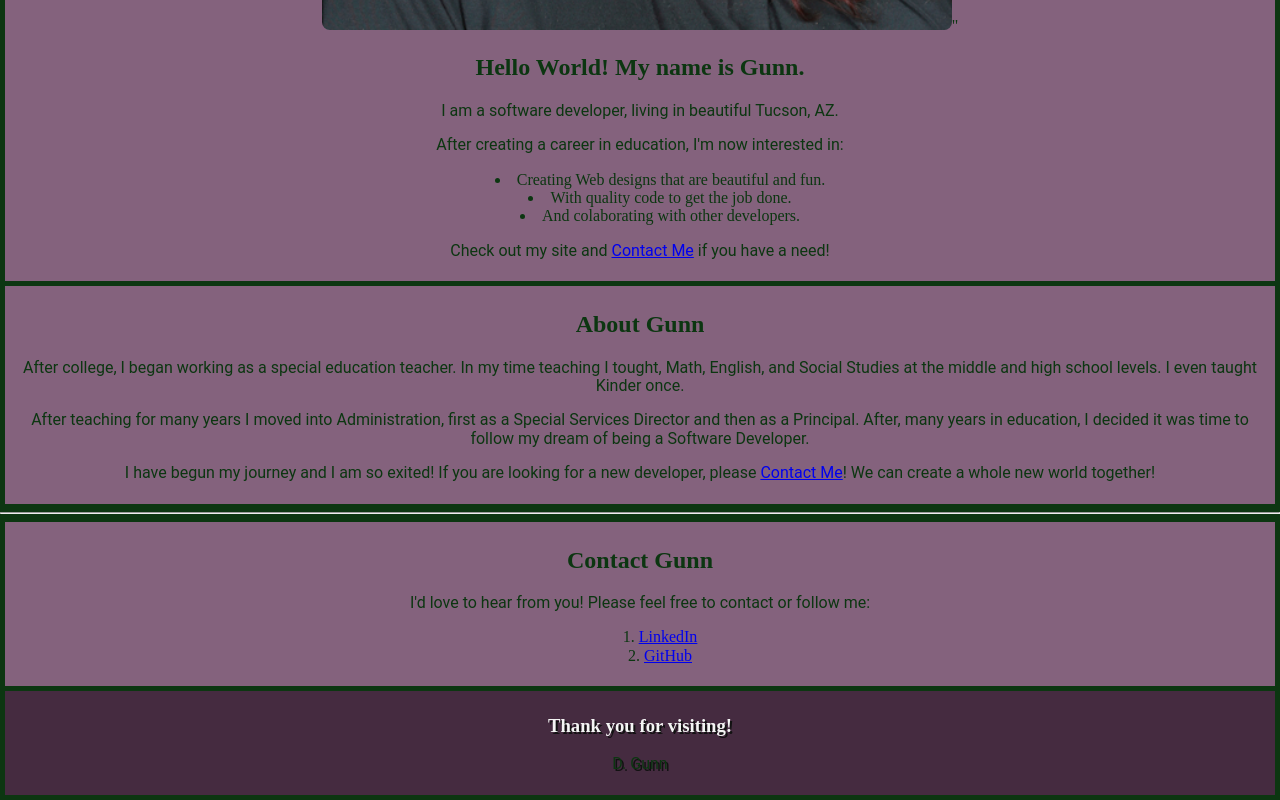
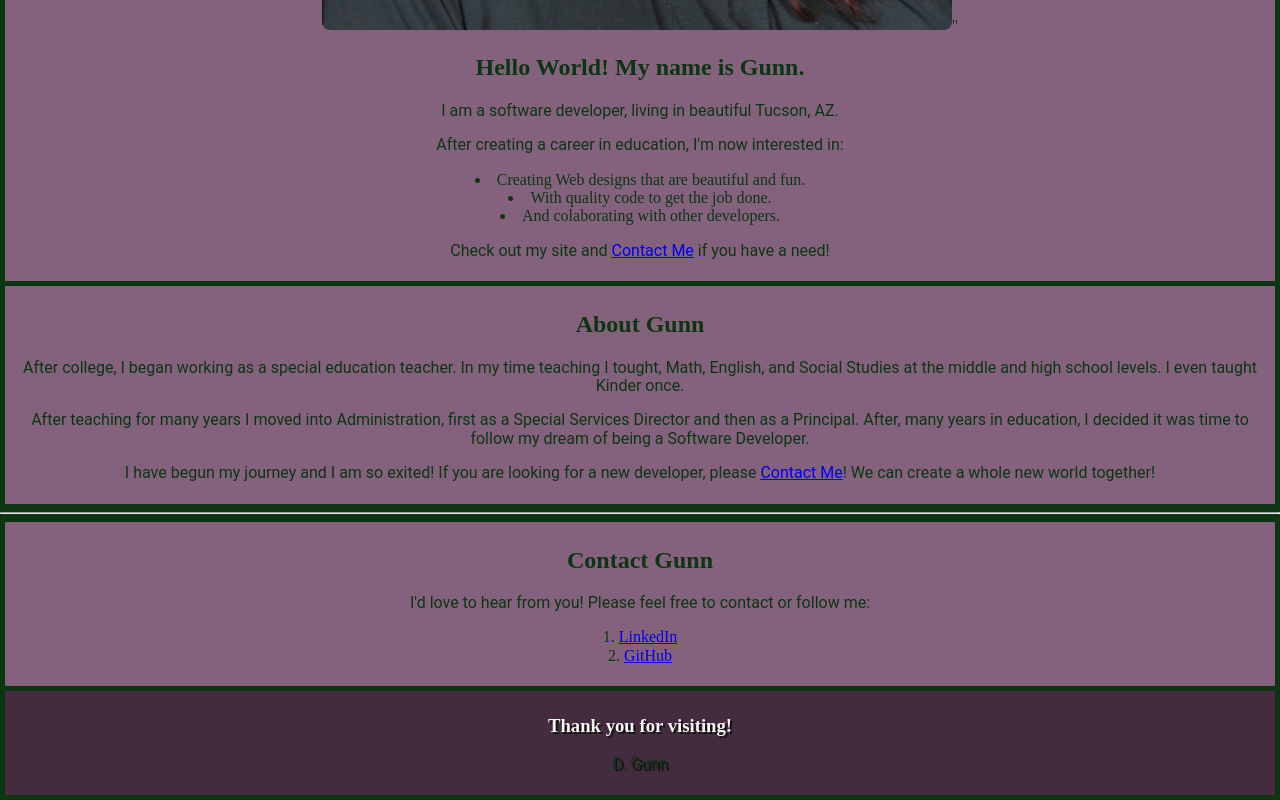
Before and after one commit to DGunnAder/Gunn-Profile, a plain HTML site: page index.html in a window 1280 px wide. Shown: the part 1006-1806 px from the top of the page. Drawn offline with nearby package versions, Linux system fonts and the light colour scheme; a script that the page names is missing.

Commit message:
style.css

```diff
--- a/style.css
+++ b/style.css
@@ -42,10 +42,12 @@ p {
   color: #0c3611
 }
 ul {
+  padding-left: 0;
   text-align: center;
   list-style-position: inside;
 }
 ol {
+  padding-left: 0;
   text-align: center;
   list-style-position: inside;
 }
```
